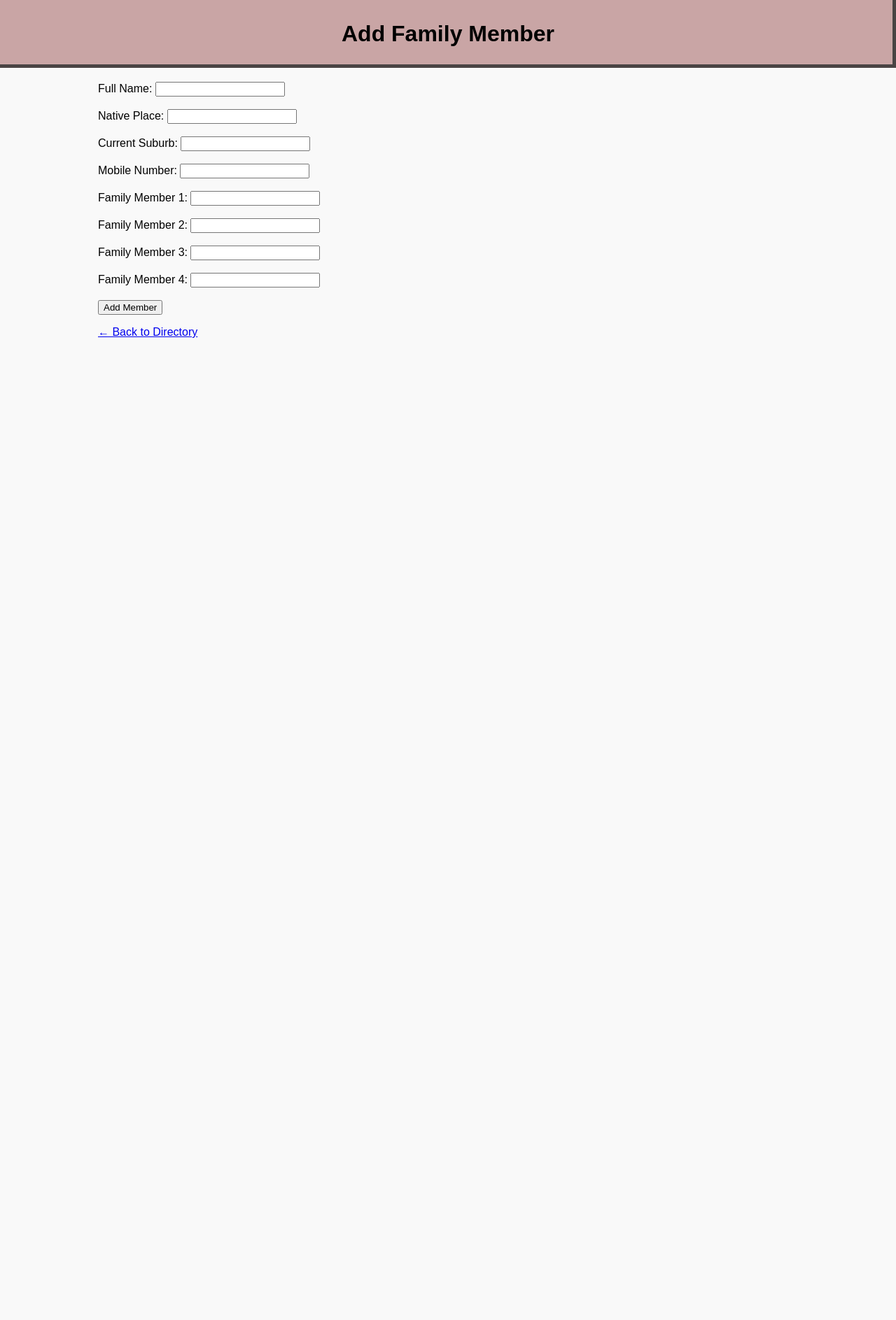
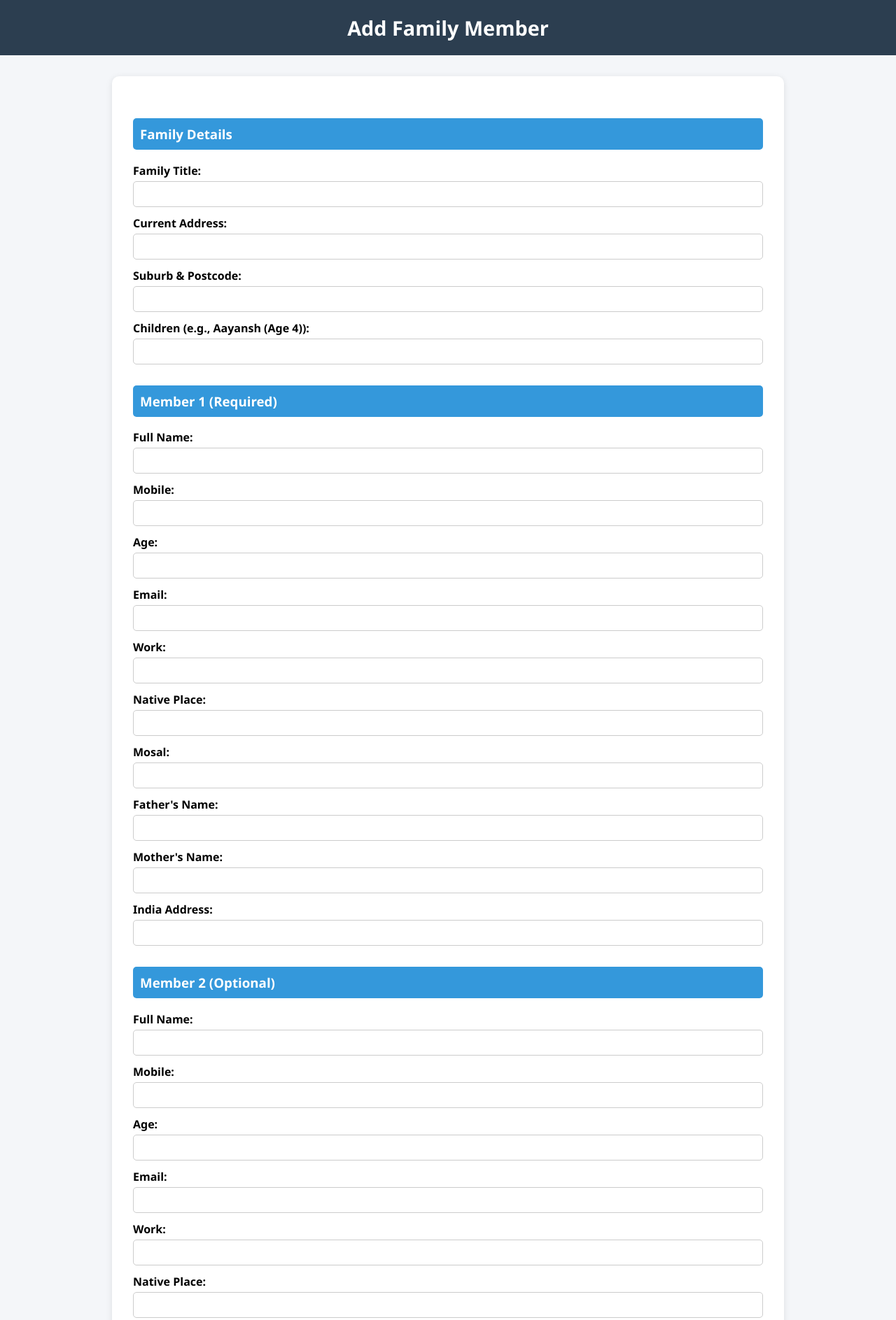
Before and after one commit to 84kps/84kpsmelb, a plain HTML site: page form.html in a window 1280 px wide. Shown: the top 1887 px of the page at 70% size. Before the commit the page ends 800 px from the top, so only its background shows below. Drawn offline with Linux system fonts and the light colour scheme.

Commit message:
add form

```diff
--- a/form.html
+++ b/form.html
@@ -3,7 +3,93 @@
 <head>
   <meta charset="UTF-8">
   <title>Add Family Member</title>
-  <link rel="stylesheet" href="css/style.css">
+  <style>
+    body {
+      font-family: 'Segoe UI', sans-serif;
+      background: #f4f6f9;
+      margin: 0;
+      padding: 0;
+    }
+
+    .header {
+      background-color: #2c3e50;
+      color: white;
+      padding: 20px;
+      text-align: center;
+      font-size: 1.8rem;
+      font-weight: bold;
+    }
+
+    .container {
+      max-width: 900px;
+      margin: 30px auto;
+      background: white;
+      padding: 30px;
+      border-radius: 10px;
+      box-shadow: 0 2px 10px rgba(0,0,0,0.1);
+    }
+
+    form h3 {
+      background: #3498db;
+      color: white;
+      padding: 10px;
+      border-radius: 5px;
+      margin-top: 30px;
+    }
+
+    label {
+      display: block;
+      margin-bottom: 12px;
+      font-weight: 600;
+    }
+
+    input[type="text"],
+    input[type="email"],
+    input[type="number"] {
+      width: 100%;
+      padding: 10px;
+      margin-top: 4px;
+      border: 1px solid #ccc;
+      border-radius: 5px;
+      box-sizing: border-box;
+    }
+
+    button[type="submit"] {
+      margin-top: 30px;
+      padding: 12px 25px;
+      background-color: #2ecc71;
+      border: none;
+      color: white;
+      font-size: 16px;
+      border-radius: 5px;
+      cursor: pointer;
+      transition: background-color 0.2s ease-in-out;
+    }
+
+    button[type="submit"]:hover {
+      background-color: #27ae60;
+    }
+
+    a {
+      text-decoration: none;
+      color: #3498db;
+    }
+
+    .back-link {
+      margin-top: 20px;
+      display: inline-block;
+    }
+
+    @media (max-width: 600px) {
+      .container {
+        padding: 20px;
+      }
+
+      .header {
+        font-size: 1.5rem;
+      }
+    }
+  </style>
 </head>
 <body>
 
@@ -11,66 +97,160 @@
 
   <div class="container">
     <form id="memberForm">
+
+      <h3>Family Details</h3>
+
+      <label>Family Title:
+        <input type="text" name="title" required>
+      </label>
+
+      <label>Current Address:
+        <input type="text" name="address" required>
+      </label>
+
+      <label>Suburb & Postcode:
+        <input type="text" name="suburb" required>
+      </label>
+
+      <label>Children (e.g., Aayansh (Age 4)):
+        <input type="text" name="children">
+      </label>
+
+      <h3>Member 1 (Required)</h3>
+
       <label>Full Name:
-        <input type="text" name="name" required>
-      </label><br><br>
+        <input type="text" name="member1_name" required>
+      </label>
+
+      <label>Mobile:
+        <input type="text" name="member1_mobile" required>
+      </label>
+
+      <label>Age:
+        <input type="number" name="member1_age" required>
+      </label>
+
+      <label>Email:
+        <input type="email" name="member1_email" required>
+      </label>
+
+      <label>Work:
+        <input type="text" name="member1_work" required>
+      </label>
 
       <label>Native Place:
-        <input type="text" name="native" required>
-      </label><br><br>
+        <input type="text" name="member1_native" required>
+      </label>
 
-      <label>Current Suburb:
-        <input type="text" name="suburb" required>
-      </label><br><br>
+      <label>Mosal:
+        <input type="text" name="member1_mosal" required>
+      </label>
 
-      <label>Mobile Number:
-        <input type="text" name="mobile">
-      </label><br><br>
+      <label>Father's Name:
+        <input type="text" name="member1_father" required>
+      </label>
 
-      <label>Family Member 1:
-        <input type="text" name="family1">
-      </label><br><br>
+      <label>Mother's Name:
+        <input type="text" name="member1_mother" required>
+      </label>
 
-      <label>Family Member 2:
-        <input type="text" name="family2">
-      </label><br><br>
+      <label>India Address:
+        <input type="text" name="member1_india_address" required>
+      </label>
 
-      <label>Family Member 3:
-        <input type="text" name="family3">
-      </label><br><br>
+      <h3>Member 2 (Optional)</h3>
 
-      <label>Family Member 4:
-        <input type="text" name="family4">
-      </label><br><br>
+      <label>Full Name:
+        <input type="text" name="member2_name">
+      </label>
+
+      <label>Mobile:
+        <input type="text" name="member2_mobile">
+      </label>
+
+      <label>Age:
+        <input type="number" name="member2_age">
+      </label>
+
+      <label>Email:
+        <input type="email" name="member2_email">
+      </label>
+
+      <label>Work:
+        <input type="text" name="member2_work">
+      </label>
+
+      <label>Native Place:
+        <input type="text" name="member2_native">
+      </label>
+
+      <label>Mosal:
+        <input type="text" name="member2_mosal">
+      </label>
+
+      <label>Father's Name:
+        <input type="text" name="member2_father">
+      </label>
+
+      <label>Mother's Name:
+        <input type="text" name="member2_mother">
+      </label>
+
+      <label>India Address:
+        <input type="text" name="member2_india_address">
+      </label>
 
       <button type="submit">Add Member</button>
     </form>
 
-    <p><a href="index.html">← Back to Directory</a></p>
+    <a href="index.html" class="back-link">← Back to Directory</a>
   </div>
 
   <script>
     document.getElementById("memberForm").addEventListener("submit", async function (e) {
       e.preventDefault();
       const formData = new FormData(e.target);
-      const newMember = {
-        name: formData.get("name"),
-        native: formData.get("native"),
-        suburb: formData.get("suburb"),
-        mobile: formData.get("mobile"),
-        family: [
-          formData.get("family1"),
-          formData.get("family2"),
-          formData.get("family3"),
-          formData.get("family4")
-        ].filter(f => f) // remove empty entries
-      };
+      const payload = {};
 
-      // Replace this with your backend integration
-      console.log("New Member:", newMember);
+      // Required fields
+      const keys = [
+        "title", "address", "suburb", "children",
+        "member1_name", "member1_mobile", "member1_age", "member1_email", "member1_work",
+        "member1_native", "member1_mosal", "member1_father", "member1_mother", "member1_india_address"
+      ];
+      keys.forEach(key => payload[key] = formData.get(key));
 
-      alert("Family member added successfully!");
-      e.target.reset();
+      // Optional member2
+      const member2Keys = [
+        "member2_name", "member2_mobile", "member2_age", "member2_email", "member2_work",
+        "member2_native", "member2_mosal", "member2_father", "member2_mother", "member2_india_address"
+      ];
+      const member2Data = {};
+      let member2HasData = false;
+
+      member2Keys.forEach(key => {
+        const val = formData.get(key);
+        if (val && val.trim() !== "") {
+          member2HasData = true;
+          member2Data[key] = val;
+        }
+      });
+
+      if (member2HasData) Object.assign(payload, member2Data);
+
+      try {
+        await fetch("https://your-backend-url.com/api/members", {
+          method: "POST",
+          headers: { "Content-Type": "application/json" },
+          body: JSON.stringify(payload)
+        });
+
+        alert("Family member added successfully!");
+        e.target.reset();
+      } catch (err) {
+        alert("Error saving data. Please try again.");
+        console.error(err);
+      }
     });
   </script>
 
```
